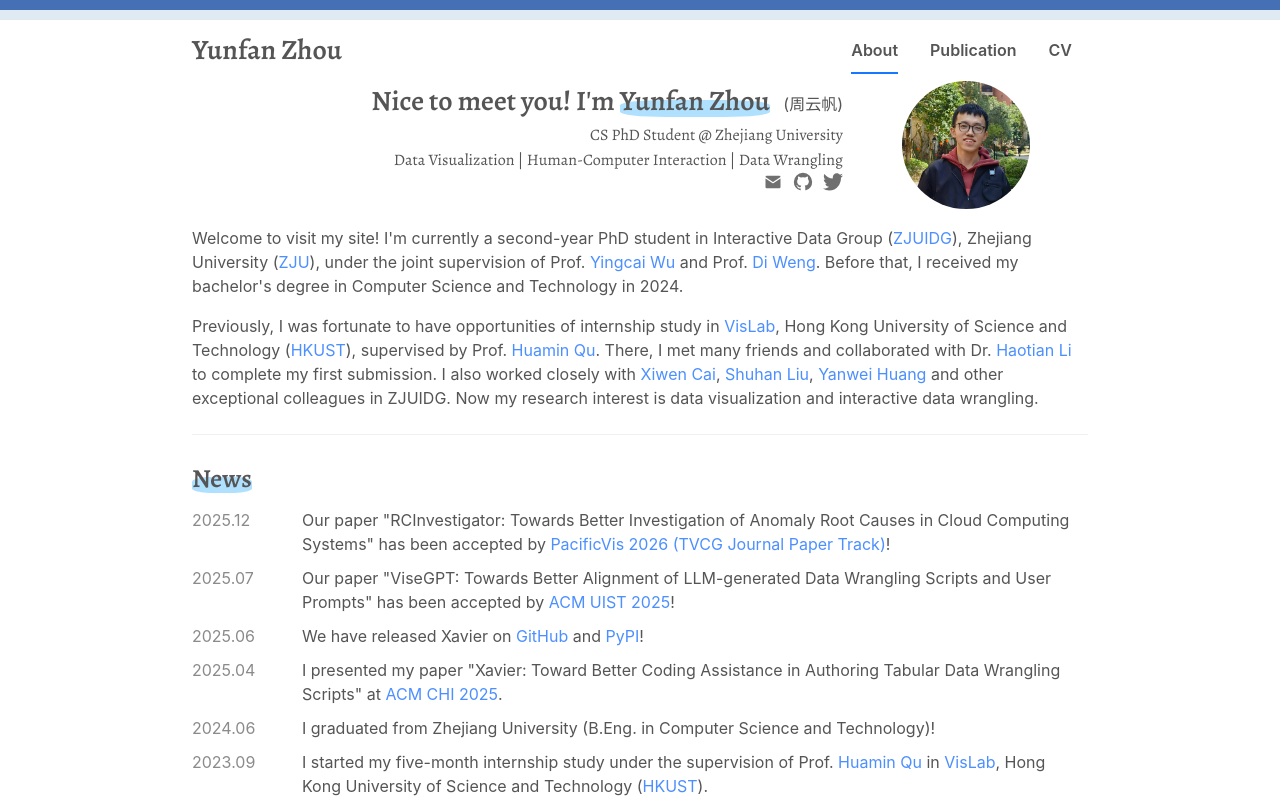
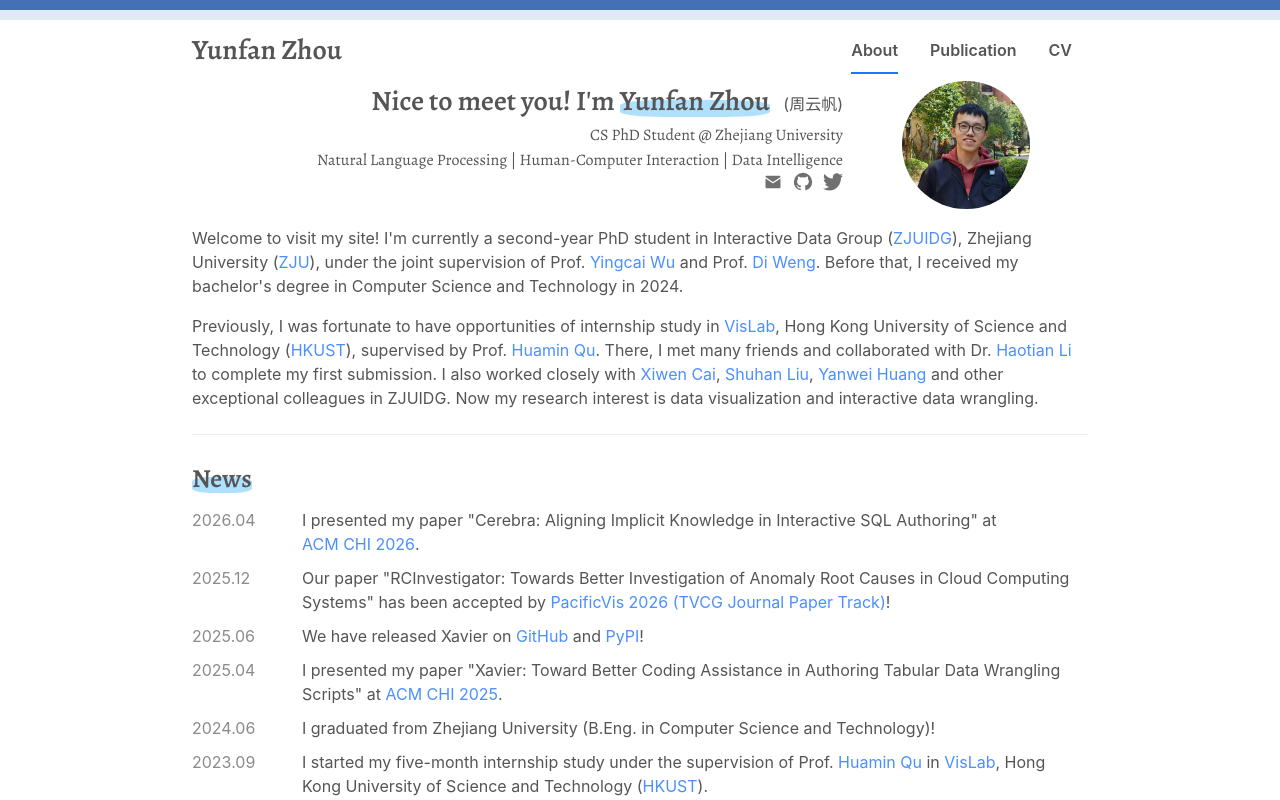
Before and after one commit to yunfzhou/yunfzhou.github.io, a React (Vite) app: page / in a window 1280 px wide. Built offline with nearby package versions, Linux system fonts and the light colour scheme.

Commit message:
upload info of Cerebra except the demo link

```diff
--- a/src/CopyRight/CopyRight.jsx
+++ b/src/CopyRight/CopyRight.jsx
@@ -14,8 +14,8 @@ export default class CopyRight extends Component {
   render() {
     return <div className="copyright">
       <Divider className="copyright-divider" />
-      <div>This theme was inspired by Prof. <span onClick={Utils.clickCallBack(this.xhshu.site)} className="prof">{this.xhshu.name}</span>. Last modified: 20th Oct 2025.</div>
-      <div>CopyRight © 2025 Yunfan Zhou. All Rights reserved.</div>
+      <div>This theme was inspired by Prof. <span onClick={Utils.clickCallBack(this.xhshu.site)} className="prof">{this.xhshu.name}</span>. Last modified: 24th Apr 2026.</div>
+      <div>CopyRight © 2026 Yunfan Zhou. All Rights reserved.</div>
     </div>
   }
 }
--- a/src/Greet/Greet.jsx
+++ b/src/Greet/Greet.jsx
@@ -40,7 +40,7 @@ export default class Greet extends Component {
           <span className="postcard-secondline">CS PhD Student @ Zhejiang University</span>
         </div>
         <div className="postcard-text">
-          <span className="postcard-thirdline">Data Visualization | Human-Computer Interaction | Data Wrangling</span>
+          <span className="postcard-thirdline">Natural Language Processing | Human-Computer Interaction | Data Intelligence</span>
         </div>
         <div className="intro-contact-bar">
           <img src="/icons/mail.svg" className="intro-contact-icon"
--- a/src/News/News.jsx
+++ b/src/News/News.jsx
@@ -17,12 +17,15 @@ export default class News extends Component {
   constructor(props) {
     super(props);
     const news = [
+      this.createANews("2026.04", `I presented my paper "Cerebra: Aligning Implicit Knowledge in Interactive SQL Authoring" at ${STRSEP}.`,
+        ["ACM CHI 2026", "https://programs.sigchi.org/chi/2026/program/content/222751"]
+      ),
       this.createANews("2025.12", `Our paper "RCInvestigator: Towards Better Investigation of Anomaly Root Causes in Cloud Computing Systems" has been accepted by ${STRSEP}!`,
         ["PacificVis 2026 (TVCG Journal Paper Track)", "https://www.pvismirror.org/TVCG-journal-papers.html"],
       ),
-      this.createANews("2025.07", `Our paper "ViseGPT: Towards Better Alignment of LLM-generated Data Wrangling Scripts and User Prompts" has been accepted by ${STRSEP}!`,
-        ["ACM UIST 2025", "https://doi.org/10.1145/3746059.3747689"],
-      ),
+      // this.createANews("2025.07", `Our paper "ViseGPT: Towards Better Alignment of LLM-generated Data Wrangling Scripts and User Prompts" has been accepted by ${STRSEP}!`,
+      //   ["ACM UIST 2025", "https://doi.org/10.1145/3746059.3747689"],
+      // ),
       this.createANews("2025.06", `We have released Xavier on ${STRSEP} and ${STRSEP}!`,
         ["GitHub", "https://github.com/CHI25-Xavier/Xavier"],
         ["PyPI", "https://pypi.org/project/idgxavier/"]
--- a/src/db/papers.json
+++ b/src/db/papers.json
@@ -1,5 +1,27 @@
 {
   "papers": [
+    {
+      "documentTitle": "Cerebra: Aligning Implicit Knowledge in Interactive SQL Authoring",
+      "authorID": [
+        "yfzhou",
+        "qmshi",
+        "zsluo",
+        "xwcai",
+        "ywhuang",
+        "dhkim",
+        "dweng",
+        "ycwu"
+      ],
+      "publicationTitle": "Proceedings of the CHI Conference on Human Factors in Computing Systems",
+      "year": 2026,
+      "teaserName": "Cerebra.jpg",
+      "pubLink": {
+        "type": "ACM",
+        "link": "https://dl.acm.org/doi/10.1145/3772318.3790974"
+      },
+      "preprintLink": "https://arxiv.org/abs/2603.21363",
+      "codeLink": "https://github.com/zjuidg/CHI26-Cerebra"
+    },
     {
       "documentTitle": "RCInvestigator: Towards Better Investigation of Anomaly Root Causes in Cloud Computing Systems",
       "authorID": [
@@ -45,7 +67,7 @@
       "authorID": [
         "yfzhou",
         "xwcai",
-        "Qiming Shi",
+        "qmshi",
         "ywhuang",
         "htli",
         "hmqu",
--- a/src/db/people.json
+++ b/src/db/people.json
@@ -1,5 +1,9 @@
 {
   "people": {
+    "dhkim": {
+      "site": "https://dhkim16.github.io/",
+      "name": "Dae Hyun Kim"
+    },
     "dweng": {
       "site": "https://dwe.ng/",
       "name": "Di Weng"
@@ -15,6 +19,10 @@
     "jjzhu": {
       "site": "https://jiajunzhuchris.github.io/",
       "name": "Jiajun Zhu"
+    },
+    "qmshi": {
+      "site": "https://scholar.google.com/citations?user=6gONLJ4AAAAJ&hl=en",
+      "name": "Qiming Shi"
     },
     "rchen": {
       "site": "https://crcrcry.notion.site/",
```
Also changed, not shown: public/teasers/Cerebra.jpg (added).
